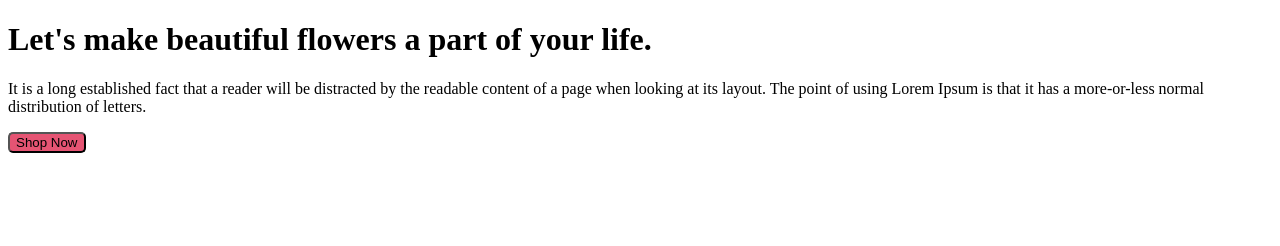
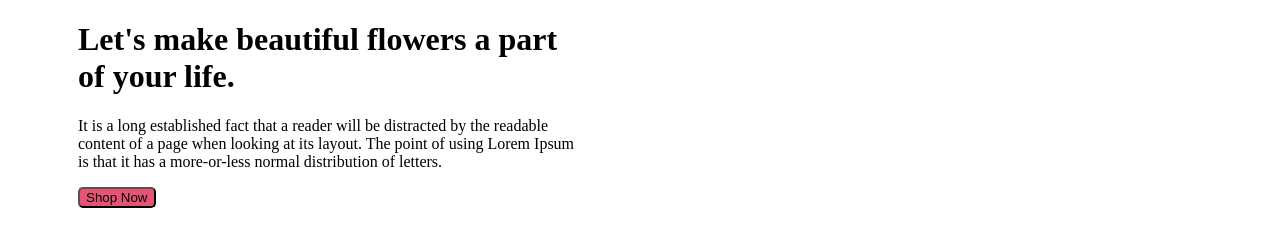
Before and after one commit to sumaiyajahan2023/my-flower-shop-assignment, a plain HTML site: page index.html in a window 1280 px wide. Drawn offline with Linux system fonts and the light colour scheme.

Commit message:
banner created

```diff
--- a/index.html
+++ b/index.html
@@ -1,18 +1,25 @@
 <!DOCTYPE html>
 <html lang="en">
+
 <head>
     <meta charset="UTF-8">
     <meta name="viewport" content="width=device-width, initial-scale=1.0">
     <title>Welcome to my flower shop</title>
     <link rel="stylesheet" href="styles/style.css">
 </head>
+
 <body>
     <header>
-        <h1 class="banner-title">Let's make beautiful flowers a part of your life.</h1>
-        <p class="banner-description">It is a long established fact that a reader will be distracted by the readable content of a page when looking at its layout. The point of using Lorem Ipsum is that it has a more-or-less normal distribution of letters.</p>
-        <button class="primary-btn">Shop Now</button>
+        <div class="banner-description">
+            <h1 class="banner-title">Let's make beautiful flowers a part of your life.</h1>
+            <p class="primary-text">It is a long established fact that a reader will be distracted by the readable
+                content of a page when looking at its layout. The point of using Lorem Ipsum is that it has a
+                more-or-less normal distribution of letters.</p>
+            <button class="primary-btn">Shop Now</button>
+        </div>
     </header>
     <main></main>
     <footer></footer>
 </body>
+
 </html>
--- a/styles/style.css
+++ b/styles/style.css
@@ -2,3 +2,7 @@
     background-color: #E55473;
     border-radius: 5px;
 }
+.banner-description{
+    margin-left: 70px;
+    width: 500px;
+}
```
